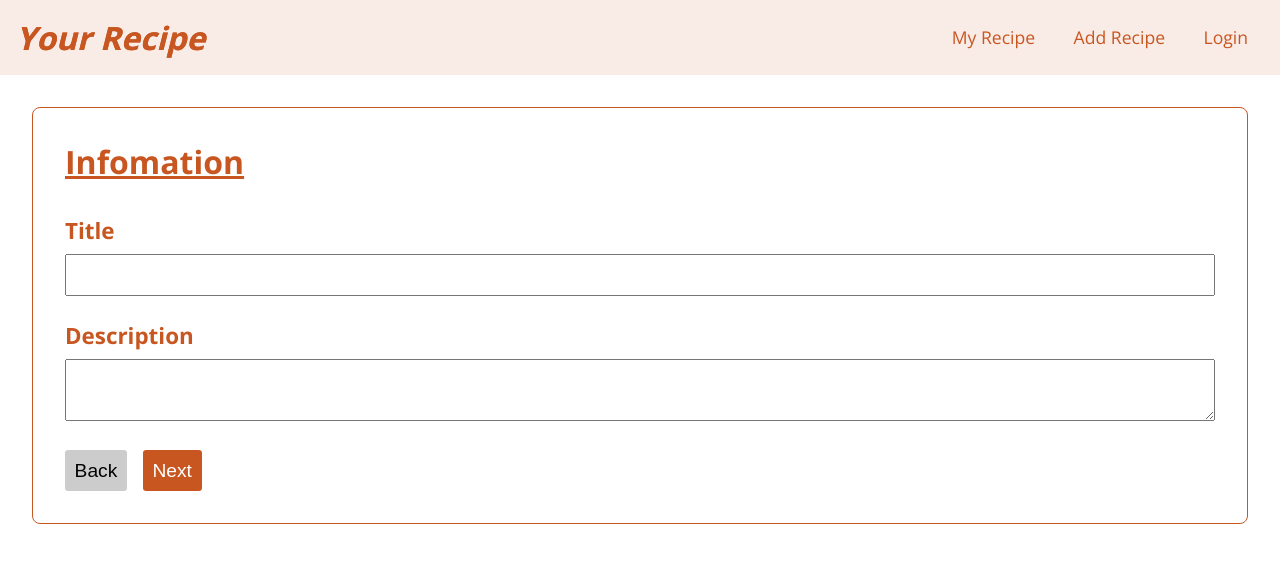
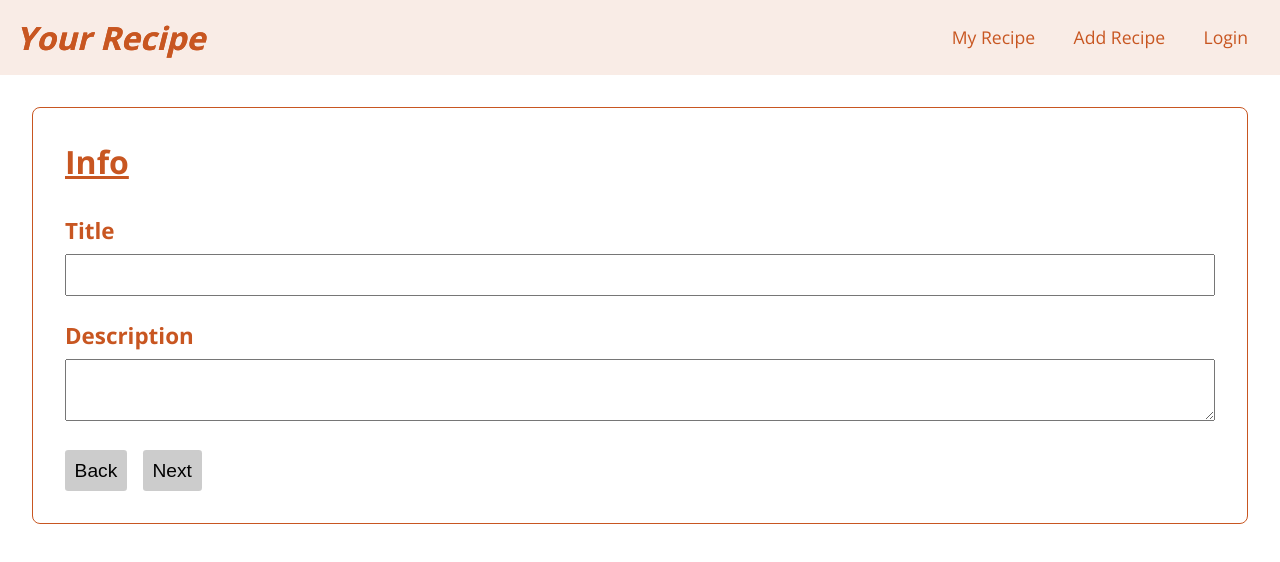
Before and after one commit to hoangduy2910/recipes-app, a React (Create React App) app in the folder frontend/: page /recipe/new in a window 1280 px wide. Shown: the top 562 px of the page. Built offline with nearby package versions, Linux system fonts and the light colour scheme.

Commit message:
Update Add Recipe Page

```diff
--- a/frontend/src/recipes/pages/NewRecipe/FormInfo/FormInfo.js
+++ b/frontend/src/recipes/pages/NewRecipe/FormInfo/FormInfo.js
@@ -2,42 +2,41 @@ import React from "react";
 
 import Input from "../../../../shared/components/FormElement/Input/Input";
 import { VALIDATOR_REQUIRE } from "../../../../shared/utils/validators";
-import { useForm } from "../../../../shared/hooks/form-hook";
 
 const FormInfo = React.memo((props) => {
-  const [formState, inputChangeHandler] = useForm({
-    title: {
-      value: "",
-      isValid: false,
-    },
-    description: {
-      value: "",
-      isValid: false,
-    },
+  const info = Object.keys(props.data).map((itemId, idx) => {
+    let element = "";
+    let label = "";
+
+    if (itemId === "title") {
+      element = "input";
+      label = "Title";
+    } else {
+      element = "textarea";
+      label = "Description";
+    }
+
+    return (
+      <Input
+        key={idx}
+        id={itemId}
+        element={element}
+        label={label}
+        validators={[VALIDATOR_REQUIRE()]}
+        initialValue={props.data[itemId].value}
+        errorText={`Please enter a valid ${itemId}.`}
+        typeForm="info"
+        onInput={props.inputChange}
+      />
+    );
   });
 
   const formInfo = (
     <React.Fragment>
       <div className="new-recipe-form__title">
-        <span>Infomation</span>
+        <span>Info</span>
       </div>
-      <Input
-        id="title"
-        element="input"
-        type="text"
-        label="Title"
-        validators={[VALIDATOR_REQUIRE()]}
-        errorText="Please enter a valid title."
-        onInput={inputChangeHandler}
-      />
-      <Input
-        id="description"
-        element="textarea"
-        label="Description"
-        validators={[VALIDATOR_REQUIRE()]}
-        errorText="Please enter a valid description."
-        onInput={inputChangeHandler}
-      />
+      {info}
     </React.Fragment>
   );
 
--- a/frontend/src/recipes/pages/NewRecipe/NewRecipe.js
+++ b/frontend/src/recipes/pages/NewRecipe/NewRecipe.js
@@ -1,24 +1,40 @@
-import React, { useState } from "react";
+import React, { useState, useCallback } from "react";
 
 import FormInfo from "./FormInfo/FormInfo";
 import FormIngredients from "./FormIngredients/FormIngredients";
 import FormSteps from "./FormSteps/FormSteps";
 import Button from "../../../shared/components/UI/Button/Button";
+import { useForm } from "../../../shared/hooks/form-hook";
 import "./NewRecipe.css";
 
 const NewRecipe = (props) => {
-  // const [formData, setFormData] = useState({
-  //   title: {
-  //     value: "",
-  //     isValid: false,
-  //   },
-  //   description: {
-  //     value: "",
-  //     isValid: false,
-  //   },
-  // });
-
   const [formCount, setFormCount] = useState(1);
+  const [
+    formState,
+    inputChangeHandler,
+    inputAddHandler,
+    inputRemoveHandler,
+  ] = useForm(
+    {
+      info: {
+        title: {
+          value: "",
+          isValid: false,
+        },
+        description: {
+          value: "",
+          isValid: false,
+        },
+      },
+      ingredients: {
+        ingredient1: { value: "", isValid: false },
+      },
+      steps: {
+        step1: { value: "", isValid: false },
+      },
+    },
+    false
+  );
 
   const nextHandler = () => {
     setFormCount(formCount + 1);
@@ -28,12 +44,86 @@ const NewRecipe = (props) => {
     setFormCount(formCount - 1);
   };
 
+  const addInputHandler = useCallback(
+    (typeForm) => {
+      let newInput;
+
+      if (typeForm === "ingredients") {
+        newInput = Object.keys(formState.inputs.ingredients).length + 1;
+        inputAddHandler(`ingredient${newInput}`, "ingredients");
+      } else {
+        newInput = Object.keys(formState.inputs.steps).length + 1;
+        inputAddHandler(`step${newInput}`, "steps");
+      }
+    },
+    [formState.inputs.ingredients, formState.inputs.steps, inputAddHandler]
+  );
+
+  const removeInputHandler = useCallback(
+    (id, typeForm) => {
+      inputRemoveHandler(id, typeForm);
+    },
+    [inputRemoveHandler]
+  );
+
+  const submitFormHandler = (event) => {
+    event.preventDefault();
+    console.log(formState);
+  };
+
+  console.log(`FormCount: ${formCount > 3}, FormState: ${formState.isValid}`);
+
   return (
     <React.Fragment>
       <form className="new-recipe-form">
-        {formCount === 1 && <FormInfo />}
-        {formCount === 2 && <FormIngredients />}
-        {formCount === 3 && <FormSteps />}
+        {formCount === 1 && (
+          <FormInfo
+            data={formState.inputs.info}
+            inputChange={inputChangeHandler}
+          />
+        )}
+        {formCount === 2 && (
+          <FormIngredients
+            data={formState.inputs.ingredients}
+            inputChange={inputChangeHandler}
+            addIngredient={addInputHandler}
+            removeIngredient={removeInputHandler}
+          />
+        )}
+        {formCount === 3 && (
+          <FormSteps
+            data={formState.inputs.steps}
+            inputChange={inputChangeHandler}
+            addStep={addInputHandler}
+            removeStep={removeInputHandler}
+          />
+        )}
+        {formCount === 4 && (
+          <React.Fragment>
+            <FormInfo
+              data={formState.inputs.info}
+              inputChange={inputChangeHandler}
+            />
+            <FormIngredients
+              data={formState.inputs.ingredients}
+              inputChange={inputChangeHandler}
+              noController
+            />
+            <FormSteps
+              data={formState.inputs.steps}
+              inputChange={inputChangeHandler}
+              noController
+            />
+            <Button
+              fill
+              fullWitdh
+              type="submit"
+              onClick={(event) => submitFormHandler(event)}
+            >
+              Add Recipe
+            </Button>
+          </React.Fragment>
+        )}
         <Button
           type="button"
           fill
@@ -46,7 +136,7 @@ const NewRecipe = (props) => {
           type="button"
           fill
           onClick={nextHandler}
-          disabled={formCount > 3}
+          disabled={!(formCount > 3) && !formState.isValid}
         >
           Next
         </Button>
--- a/frontend/src/shared/components/FormElement/Input/Input.js
+++ b/frontend/src/shared/components/FormElement/Input/Input.js
@@ -24,16 +24,16 @@ const inputReducer = (state, action) => {
 const Input = (props) => {
   const [inputState, dispatch] = useReducer(inputReducer, {
     value: props.initialValue || "",
-    isValid: false,
-    isTouch: false,
+    isValid: !!props.initialValue || false,
+    isTouch: !!props.initialValue || false,
   });
 
-  const { id, onInput } = props;
+  const { id, onInput, typeForm } = props;
   const { value, isValid } = inputState;
 
   useEffect(() => {
-    onInput(id, value, isValid);
-  }, [id, value, isValid, onInput]);
+    onInput(id, value, isValid, typeForm);
+  }, [id, value, isValid, onInput, typeForm]);
 
   const changeHandler = (event) => {
     dispatch({
--- a/frontend/src/shared/components/UI/Button/Button.css
+++ b/frontend/src/shared/components/UI/Button/Button.css
@@ -54,3 +54,8 @@
   background-color: #ccc;
   color: black;
 }
+
+.btn--full-width {
+  width: 100%;
+  margin-bottom: 2rem;
+}
--- a/frontend/src/shared/components/UI/Button/Button.js
+++ b/frontend/src/shared/components/UI/Button/Button.js
@@ -4,14 +4,19 @@ import "./Button.css";
 
 const Button = (props) => {
   let classes = [];
-  if (props.disabled) {
-    classes.push("btn--disabled");
-  }
 
   if (props.ouline) {
     classes.push("btn--ouline");
   } else if (props.fill) {
     classes.push("btn--fill");
+  }
+
+  if (props.disabled) {
+    classes.push("btn--disabled");
+  }
+
+  if (props.fullWitdh) {
+    classes.push("btn--full-width");
   }
 
   return (
--- a/frontend/src/shared/hooks/form-hook.js
+++ b/frontend/src/shared/hooks/form-hook.js
@@ -3,71 +3,98 @@ import { useCallback, useReducer } from "react";
 const formReducer = (state, action) => {
   switch (action.type) {
     case "INPUT_CHANGE":
+      let formIsValid = true;
+      for (const inputId in state.inputs[action.typeForm]) {
+        if (inputId === action.inputId) {
+          formIsValid = formIsValid && action.isValid;
+        } else {
+          formIsValid =
+            formIsValid && state.inputs[action.typeForm][inputId].isValid;
+        }
+      }
       return {
         ...state,
         inputs: {
           ...state.inputs,
+          [action.typeForm]: {
+            ...state.inputs[action.typeForm],
             [action.inputId]: {
               value: action.value,
               isValid: action.isValid,
             },
           },
+        },
+        isValid: formIsValid,
       };
     case "INPUT_ADD":
       return {
         ...state,
         inputs: {
           ...state.inputs,
+          [action.typeForm]: {
+            ...state.inputs[action.typeForm],
             [action.inputId]: {
               value: "",
               isValid: false,
             },
           },
+        },
       };
     case "INPUT_REMOVE":
-      const inputs = { ...state.inputs };
-      let removedInput = Object.keys(inputs).splice(action.inputId, 1)[0];
-      let updatedInputs = {};
-      for (let input in inputs) {
-        if (input !== removedInput) {
-          updatedInputs[input] = inputs[input];
+      const inputs = { ...state.inputs[action.typeForm] };
+      var filtered = Object.keys(inputs).reduce((filtered, key) => {
+        if (key !== action.inputId) {
+          filtered[key] = inputs[key];
         }
-      }
-      console.log(updatedInputs);
+        return filtered;
+      }, {});
+
+      console.log("filtered", filtered);
+
       return {
         ...state,
-        inputs: updatedInputs,
+        inputs: {
+          ...state.inputs,
+          [action.typeForm]: {
+            ...state.inputs[action.typeForm],
+            // ...filtered,
+          },
+        },
       };
     default:
       return state;
   }
 };
 
-export const useForm = (initialInput) => {
+export const useForm = (initialInput, initialFormValidity) => {
   const [formState, dispatch] = useReducer(formReducer, {
     inputs: initialInput,
+    isValid: initialFormValidity,
   });
 
-  const inputChangeHandler = useCallback((id, value, isValid) => {
+  const inputChangeHandler = useCallback((id, value, isValid, typeForm) => {
     dispatch({
       type: "INPUT_CHANGE",
       inputId: id,
       value: value,
       isValid: isValid,
+      typeForm: typeForm,
     });
   }, []);
 
-  const inputAddHandler = useCallback((id) => {
+  const inputAddHandler = useCallback((id, typeForm) => {
     dispatch({
       type: "INPUT_ADD",
       inputId: id,
+      typeForm: typeForm,
     });
   }, []);
 
-  const inputRemoveHandler = useCallback((id) => {
+  const inputRemoveHandler = useCallback((id, typeForm) => {
     dispatch({
       type: "INPUT_REMOVE",
       inputId: id,
+      typeForm: typeForm,
     });
   }, []);
 
```
Also changed, not shown: frontend/src/recipes/pages/NewRecipe/FormIngredients/FormIngredients.js (+29 -29 lines), frontend/src/recipes/pages/NewRecipe/FormSteps/FormSteps.js (+26 -14 lines). Lines whose indentation alone changed are shown as unchanged.
